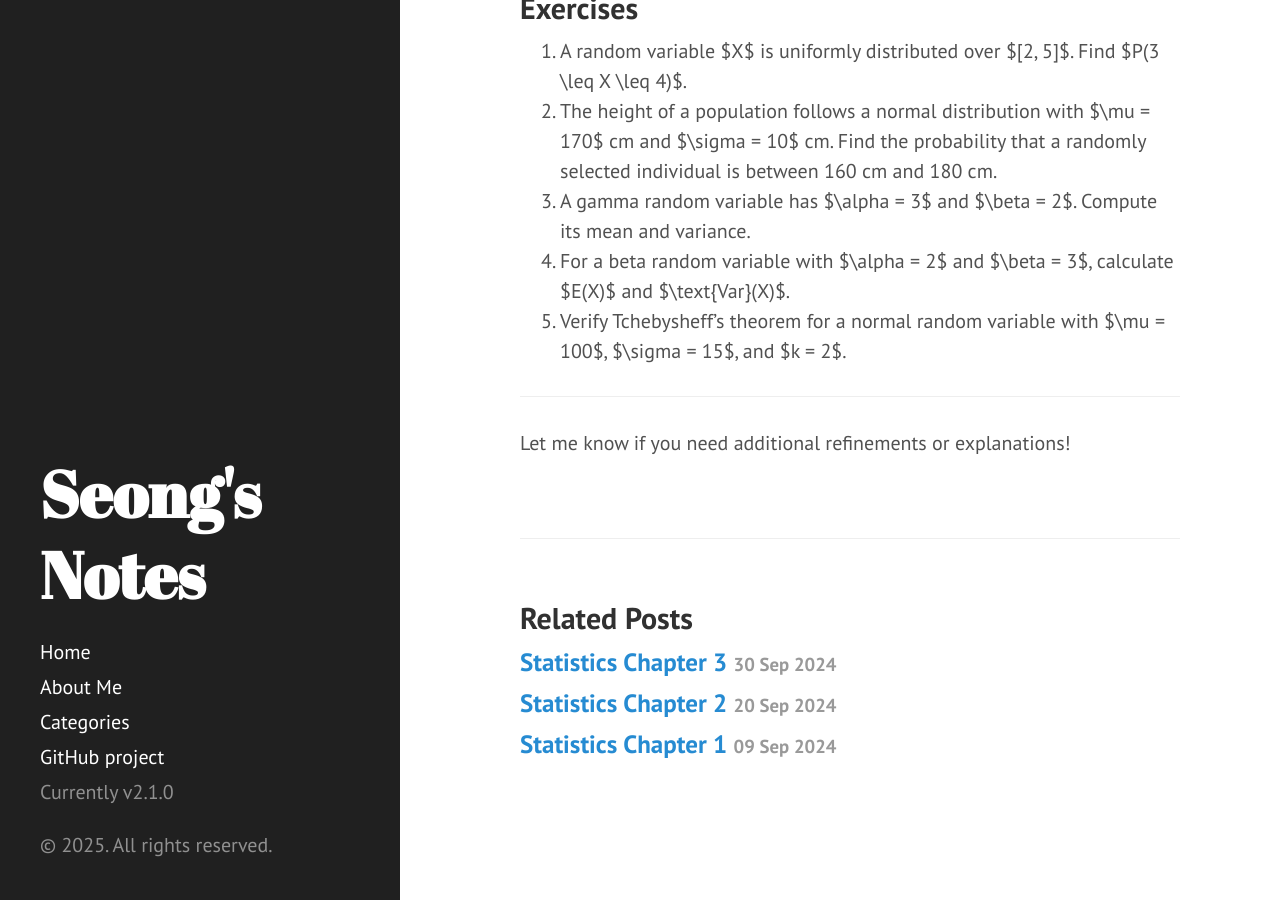
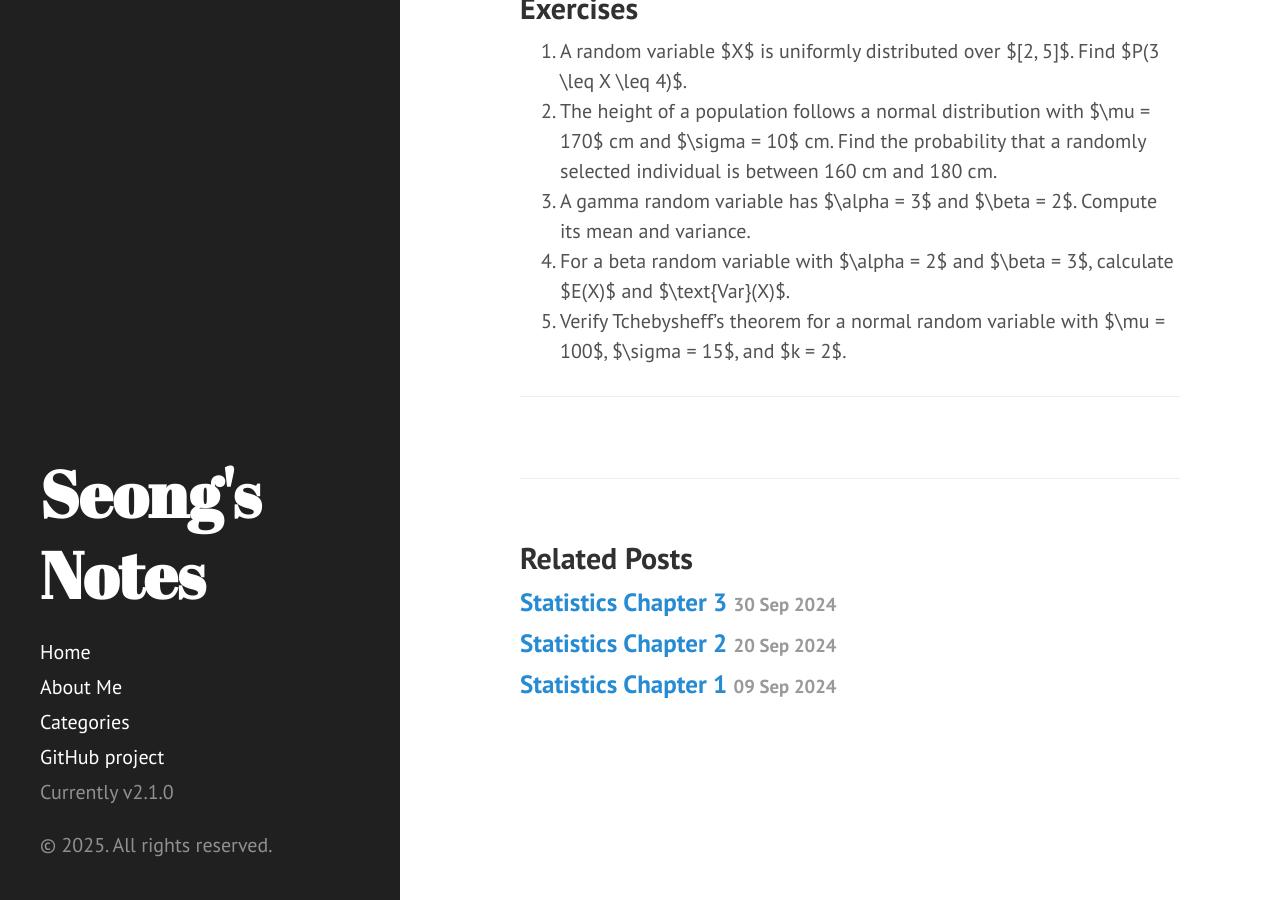
Before and after one commit to GwangseongCho/GwangseongCho.github.io, a Jekyll site: the page built from _posts/2024-09-30-statistics-chapter4.md, in a window 1280 px wide and 900 px high, scrolled down 4357 px. Built offline with Jekyll 4.4.1, drawn with Linux system fonts in a browser that asks for light colours; formulas are drawn with MathJax 3.

Commit message:
chapter 4

```diff
--- a/_posts/2024-09-30-statistics-chapter4.md
+++ b/_posts/2024-09-30-statistics-chapter4.md
@@ -192,6 +192,4 @@ This chapter introduced key concepts and distributions for continuous random var
 4. For a beta random variable with $\alpha = 2$ and $\beta = 3$, calculate $E(X)$ and $\text{Var}(X)$.
 5. Verify Tchebysheff’s theorem for a normal random variable with $\mu = 100$, $\sigma = 15$, and $k = 2$.
 
----
-
-Let me know if you need additional refinements or explanations!
+----
```
